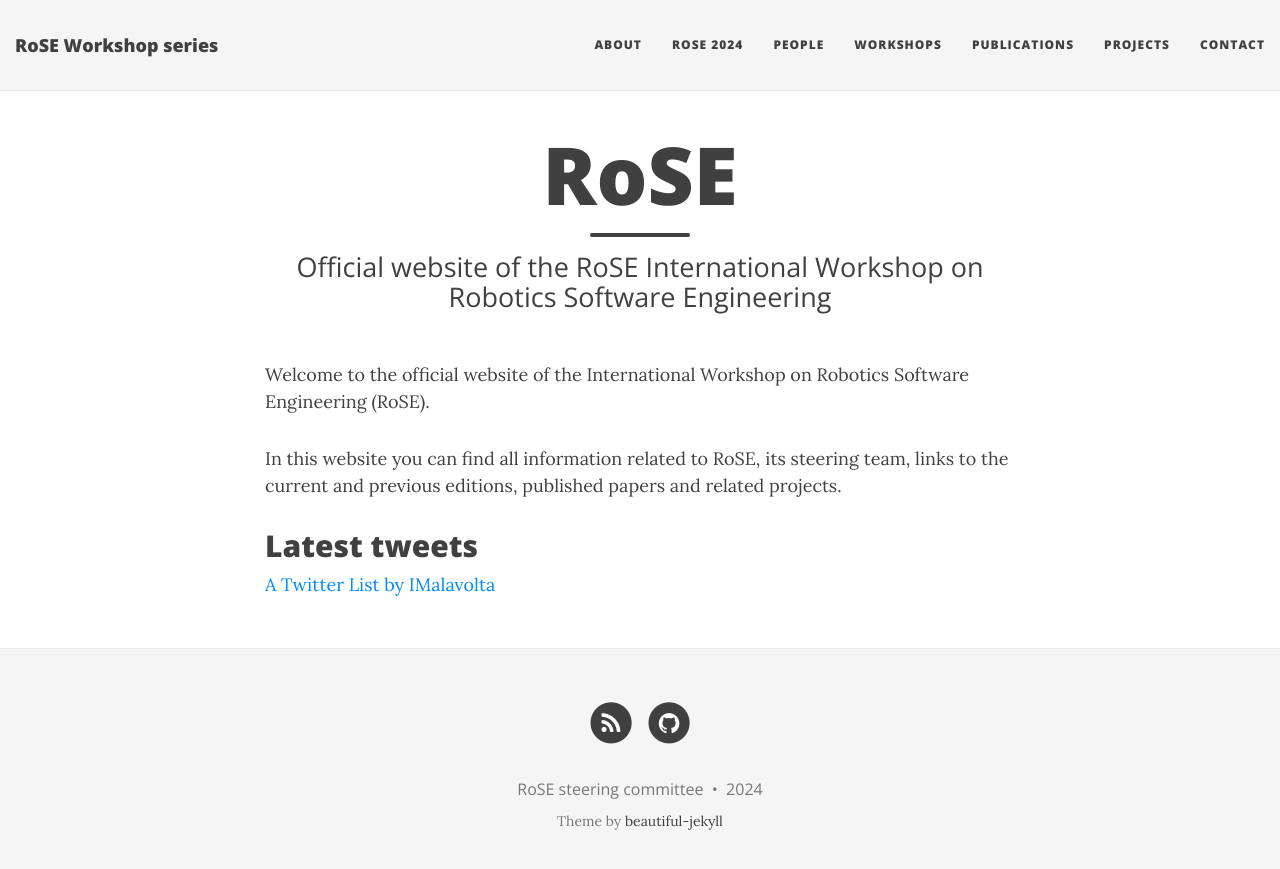
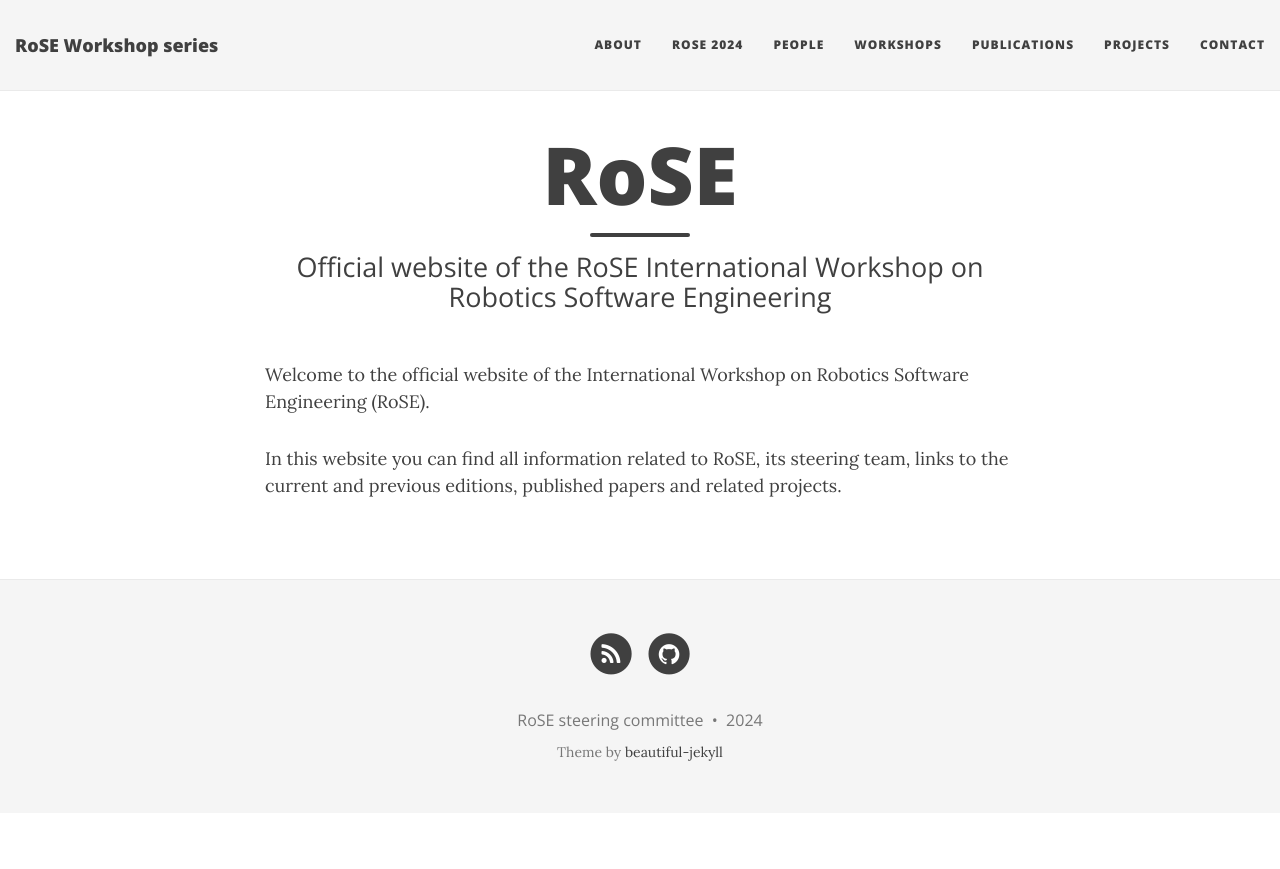
Before and after one commit to rose-workshops/rose-workshops.github.io, a Jekyll site: the page built from index.html, in a window 1280 px wide. Shown: the top 869 px of the page. Built offline with Jekyll 4.4.1, drawn with Linux system fonts in a browser that asks for light colours; nearby versions of some CDN libraries; the list of posts is cut into pages by our own code; comment, search, counter and statistics services are not loaded.

Commit message:
Remove Twitter timeline

```diff
--- a/index.html
+++ b/index.html
@@ -8,7 +8,3 @@ use-site-title: true
 <p>Welcome to the official website of the International Workshop on Robotics Software Engineering (RoSE).</p>
 
 <p>In this website you can find all information related to RoSE, its steering team, links to the current and previous editions, published papers and related projects.</p>
-
-<h2>Latest tweets</h2>
-
-<a class="twitter-timeline" data-height="800" href="https://twitter.com/IMalavolta/lists/rose-workshops?ref_src=twsrc%5Etfw">A Twitter List by IMalavolta</a> <script async src="https://platform.twitter.com/widgets.js" charset="utf-8"></script>
```
